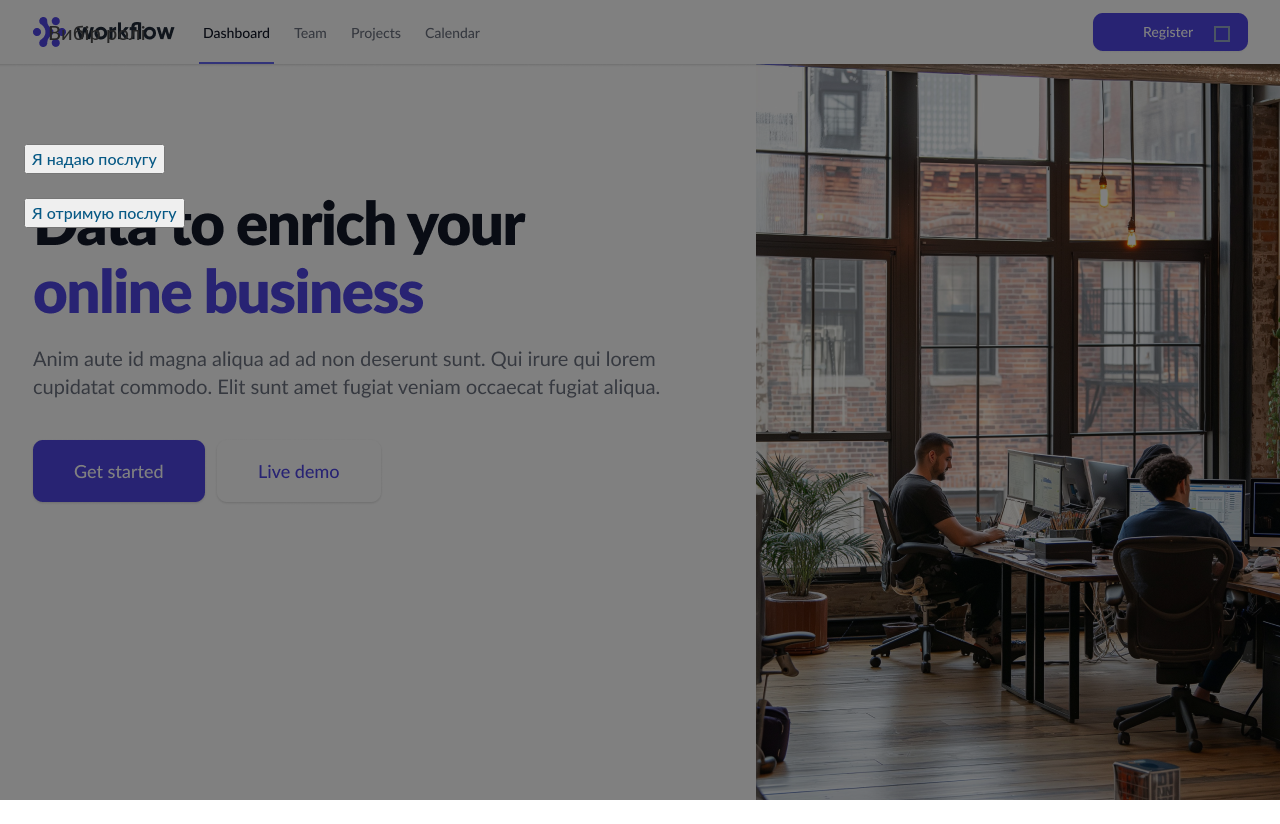
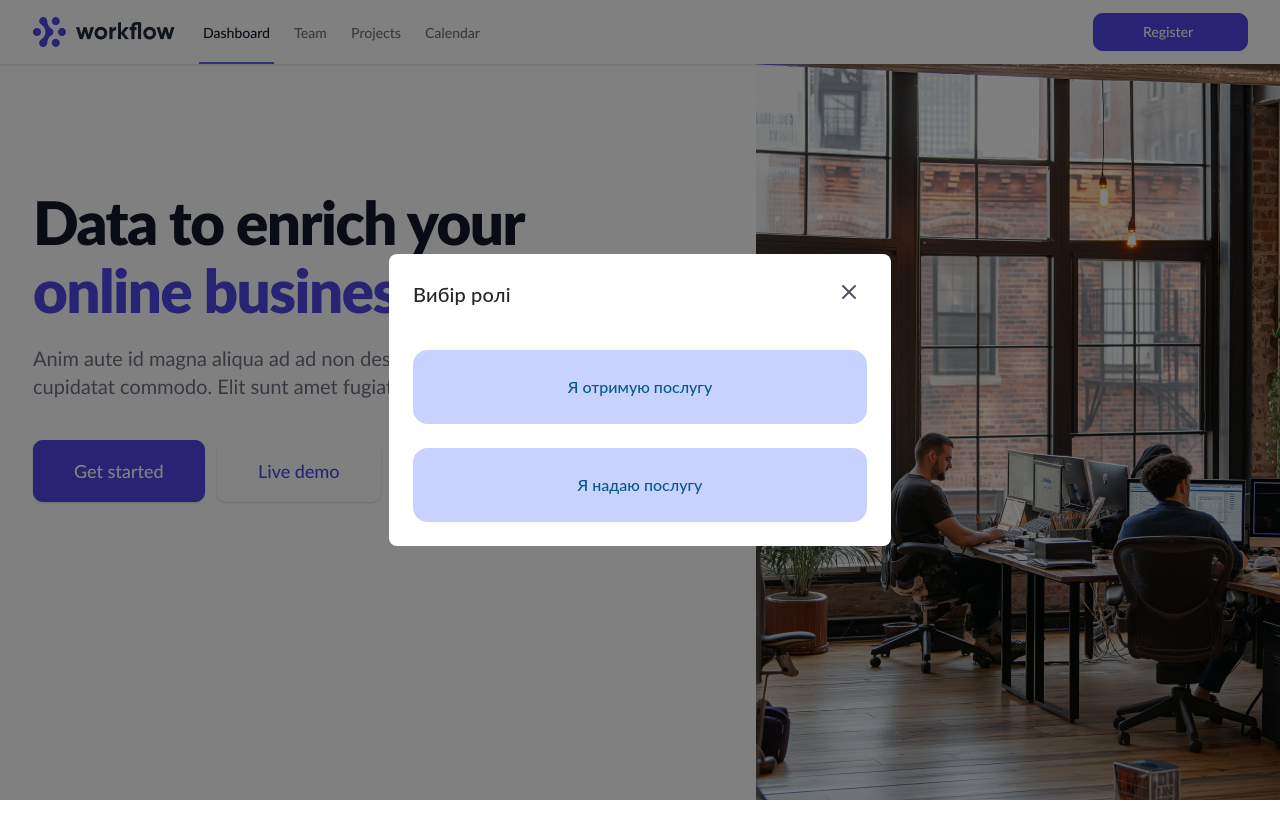
Before and after one commit to Ali-Abdulla/hackathon-proj, a React (Create React App) app: page / in a window 1280 px wide. After the commit the page ends 800 px from the top, so only its background shows below. Built offline with nearby package versions, Linux system fonts and the light colour scheme.

Commit message:
feat: add choose role ui

```diff
--- a/package.json
+++ b/package.json
@@ -3,6 +3,9 @@
   "version": "0.1.0",
   "private": true,
   "dependencies": {
+    "@emotion/react": "^11.11.4",
+    "@emotion/styled": "^11.11.5",
+    "@mui/material": "^5.15.20",
     "@testing-library/jest-dom": "^5.17.0",
     "@testing-library/react": "^13.4.0",
     "@testing-library/user-event": "^13.5.0",
--- a/src/App.css
+++ b/src/App.css
@@ -28,24 +28,8 @@
   color: #61dafb;
 }
 
-.Button-container {
-    align-self: stretch;
-    width: 406ch;
-    height: 79ch;
-    padding-left: 17ch;
-    padding-right: 17ch;
-    padding-top: 9ch;
-    padding-bottom: 9ch;
-    background: #C7D2FE;
-    border-radius: 16ch;
-    overflow: hidden;
-    justify-content: center;
-    align-items: center;
-    display: inline-flex;
-}
-
 .app-background {
-  background-image: url('./images/background.png'); /* Adjust the path to your image */
+  background-image: url('./images/background.png');
   background-size: cover;
   background-position: center;
   width: 100%;
@@ -54,3 +38,28 @@
   justify-content: center;
   align-items: center;
 }
+
+.card {
+  width: 100%;
+  height: 10ch;
+  padding-left: 2ch;
+  padding-right: 2ch;
+  padding-top: 1ch;
+  padding-bottom: 1ch;
+  background: #C7D2FE;
+  border-radius: 2ch;
+  border-width: 0;
+}
+
+.card:hover {
+  background: #A5B4FC;
+}
+
+.card-text {
+  color: #075985;
+  font-size: 16px;
+  font-family: Lato;
+  font-weight: 500;
+  line-height: 24px;
+  word-wrap: break-word;
+}
--- a/src/App.tsx
+++ b/src/App.tsx
@@ -1,17 +1,18 @@
-import React from 'react';
-import logo from './logo.svg';
 import './App.css';
-import { Card, Container, FlexColumn, Header } from './components/LargeButton';
+import { Container } from './components/LargeButton';
+import { Stack } from '@mui/material';
+import { Header } from './components/choose-role/Header';
+import { Card } from './components/choose-role/Card';
 
 function App() {
   return (
     <div className="app-background">
       <Container>
       <Header />
-      <FlexColumn>
+      <Stack spacing={3}>
+        <Card text="Я отримую послугу" />
         <Card text="Я надаю послугу" />
-        <Card text="Я отримую послугу" />
-      </FlexColumn>
+      </Stack>
     </Container>
     </div>
   );
--- a/src/components/LargeButton.tsx
+++ b/src/components/LargeButton.tsx
@@ -7,107 +7,12 @@ interface ContainerProps {
 export function Container({ children }: ContainerProps) {
   return (
     <div style={{
-      width: '100%',
-      height: '100%',
-      paddingTop: '16px',
-      paddingBottom: '32px',
-      paddingLeft: '24px',
-      paddingRight: '24px',
-      flexDirection: 'column',
-      justifyContent: 'flex-start',
-      alignItems: 'flex-start',
-      gap: '24px',
-      display: 'inline-flex'
+      backgroundColor: 'white',
+      width: '454px',
+      borderRadius: '8px',
+      padding: '24px',
     }}>
       {children}
     </div>
   );
 }
-
-export function Header() {
-  return (
-    <div style={{
-      alignSelf: 'stretch',
-      height: '80px',
-      padding: '24px',
-      flexDirection: 'column',
-      justifyContent: 'flex-start',
-      alignItems: 'flex-start',
-      display: 'flex'
-    }}>
-      <div style={{
-        alignSelf: 'stretch',
-        justifyContent: 'space-between',
-        alignItems: 'center',
-        display: 'inline-flex'
-      }}>
-        <div style={{
-          color: '#262626',
-          fontSize: '20px',
-          fontFamily: 'Lato',
-          fontWeight: 500,
-          lineHeight: '32px',
-          letterSpacing: '0.15px',
-          wordWrap: 'break-word'
-        }}>
-          Вибір ролі
-        </div>
-        <div style={{
-          width: '24px',
-          height: '24px',
-          position: 'relative'
-        }}>
-          <div style={{
-            width: '12px',
-            height: '12px',
-            left: '6px',
-            top: '6px',
-            position: 'absolute',
-            border: '2px #4B5563 solid'
-          }}></div>
-        </div>
-      </div>
-    </div>
-  );
-}
-
-interface FlexColumnProps {
-  children: React.ReactNode;
-}
-
-export function FlexColumn({ children }: FlexColumnProps) {
-  return (
-    <div style={{
-      alignSelf: 'stretch',
-      height: '182px',
-      flexDirection: 'column',
-      justifyContent: 'flex-start',
-      alignItems: 'flex-start',
-      gap: '24px',
-      display: 'flex'
-    }}>
-      {children}
-    </div>
-  );
-}
-
-interface CardProps {
-  text: string;
-}
-
-export function Card({ text }: CardProps) {
-  return (
-    <button className="buttonStyle" onClick={() => console.log('Clicked')}>
-      <div style={{
-        color: '#075985',
-        fontSize: '16px',
-        fontFamily: 'Lato',
-        fontWeight: 500,
-        lineHeight: '24px',
-        wordWrap: 'break-word'
-      }}>
-        {text}
-      </div>
-    </button>
-  );
-}
--- /dev/null
+++ b/src/components/choose-role/Card.tsx
@@ -0,0 +1,13 @@
+interface CardProps {
+  text: string;
+}
+
+export function Card({ text }: CardProps) {
+  return (
+    <button className="card" onClick={() => console.log('Clicked')}>
+      <div className="card-text">
+        {text}
+      </div>
+    </button>
+  );
+}
--- /dev/null
+++ b/src/components/choose-role/Header.tsx
@@ -0,0 +1,34 @@
+export function Header() {
+  return (
+    <div style={{
+      height: '32px',
+      paddingBottom: '40px',
+      flexDirection: 'column',
+      justifyContent: 'flex-start',
+      alignItems: 'flex-start',
+      display: 'flex'
+    }}>
+      <div style={{
+        alignSelf: 'stretch',
+        justifyContent: 'space-between',
+        alignItems: 'center',
+        display: 'inline-flex'
+      }}>
+        <div style={{
+          color: '#262626',
+          fontSize: '20px',
+          fontFamily: 'Lato',
+          fontWeight: 500,
+          lineHeight: '32px',
+          letterSpacing: '0.15px',
+          wordWrap: 'break-word'
+        }}>
+          Вибір ролі
+        </div>
+        <button style={{backgroundColor: 'white', border: '0'}}>
+          <img src="close.svg" alt="buttonpng" />
+        </button>
+      </div>
+    </div>
+  );
+}
```
Also changed, not shown: public/close.svg (added), 1 other file (tests, documents, lock files or other folders). Lines whose indentation alone changed are shown as unchanged.
